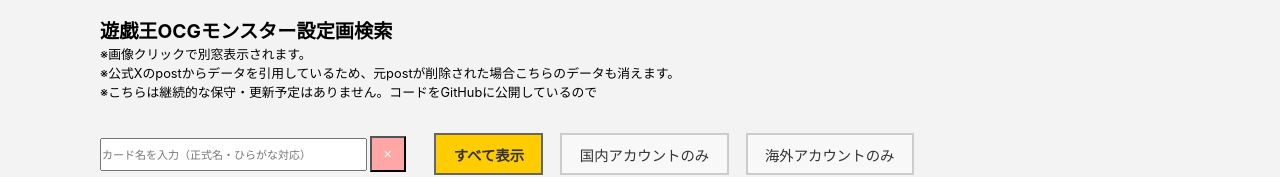
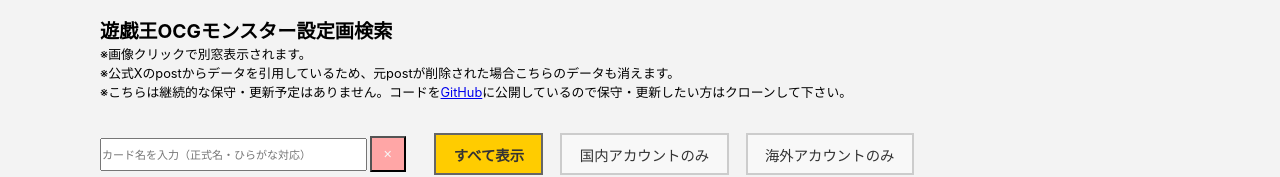
Before and after one commit to eshimagure/ygo_ocg_modelSheetsSearch, a React (Create React App) app: page / in a window 1280 px wide. Shown: the top 177 px of the page. Built offline with nearby package versions, Linux system fonts and the light colour scheme.

Commit message:
2nd commit

```diff
--- a/src/index.js
+++ b/src/index.js
@@ -27,7 +27,7 @@
         <p style={{fontSize:"0.8em"}}>
             ※画像クリックで別窓表示されます。<br/>
             ※公式Xのpostからデータを引用しているため、元postが削除された場合こちらのデータも消えます。<br/>
-            ※こちらは継続的な保守・更新予定はありません。コードをGitHubに公開しているので
+            ※こちらは継続的な保守・更新予定はありません。コードを<a href='https://github.com/eshimagure/ygo_ocg_modelSheetsSearch'>GitHub</a>に公開しているので保守・更新したい方はクローンして下さい。
         </p>
 
         {/* ////////// メイン部分 ////////// */}
```
